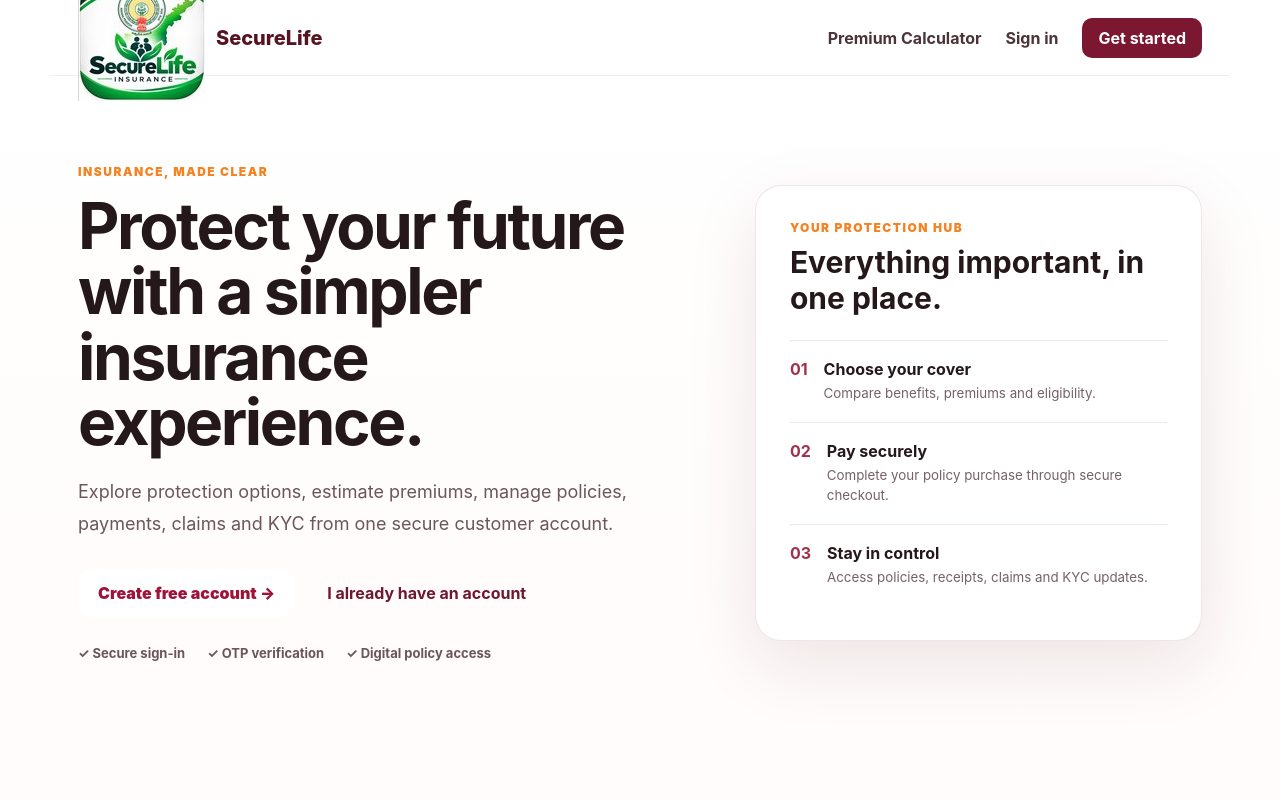
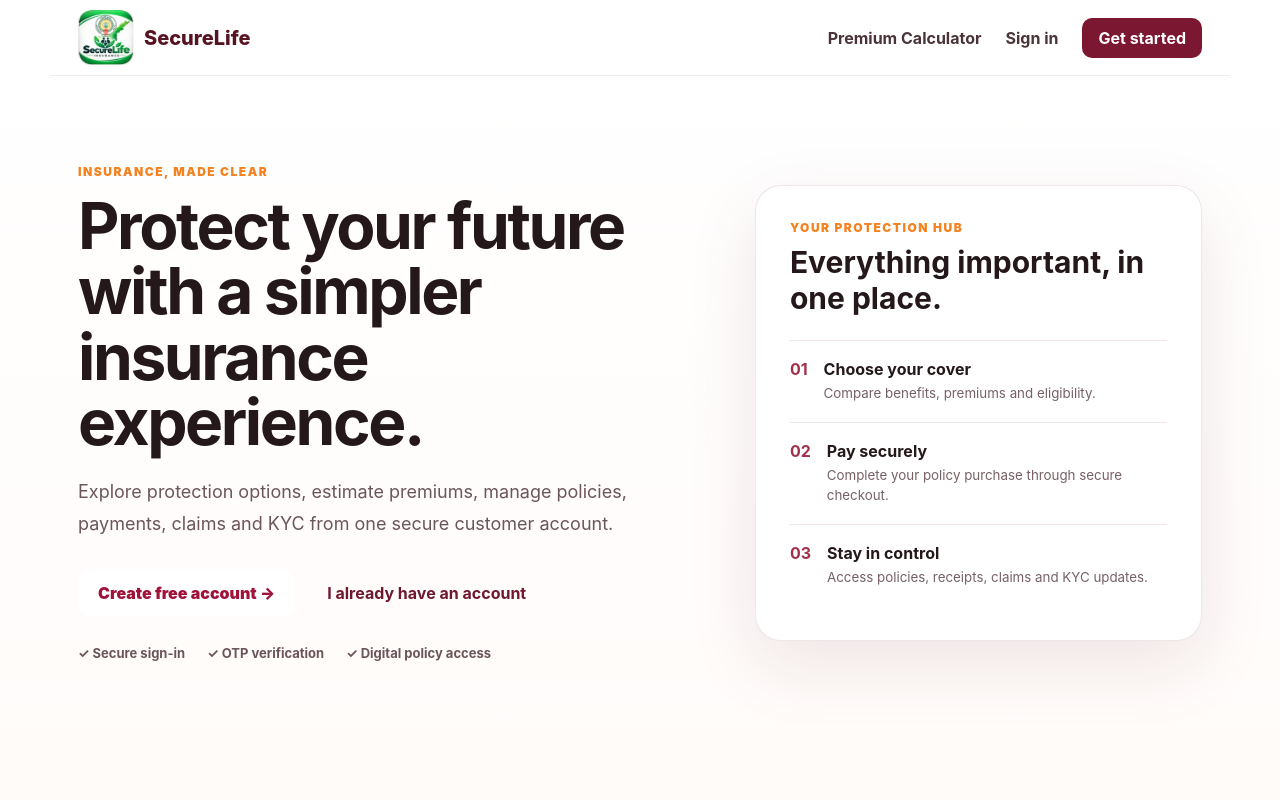
Before and after one commit to mummy7791/insurance-app, a React (Vite) app in the folder frontend/: page / in a window 1280 px wide. Shown: the top 800 px of the page. Built offline with nearby package versions, Linux system fonts and the light colour scheme.

Commit message:
fix: align landing page logo in navbar

```diff
--- a/frontend/src/styles/app.css
+++ b/frontend/src/styles/app.css
@@ -1470,3 +1470,19 @@ html{-webkit-text-size-adjust:100%;text-size-adjust:100%}html,body,#root{width:1
 .notification-actions .mini-btn{width:auto!important;min-width:0!important;min-height:38px;margin:0!important;padding:8px 13px!important;border-radius:10px;font-size:12px;line-height:1.15;white-space:nowrap}
 .notification-actions .danger-btn{margin:0!important}
 @media(max-width:650px){.notification-card{padding:18px!important}.notification-actions{align-items:stretch;flex-direction:column}.notification-actions .mini-btn{width:100%!important}.notification-reference{align-items:flex-start;flex-direction:column}.notification-reference span{width:100%;box-sizing:border-box}}
+
+
+/* Keep the full SecureLife logo contained inside the landing-page navbar. */
+.public-nav .public-brand .brand-logo-img{
+  width:56px;
+  height:56px;
+  flex:0 0 56px;
+  object-fit:contain;
+  object-position:center;
+  border-radius:12px;
+  margin:0;
+  display:block;
+}
+@media(max-width:800px){
+  .public-nav .public-brand .brand-logo-img{width:48px;height:48px;flex-basis:48px}
+}
```
